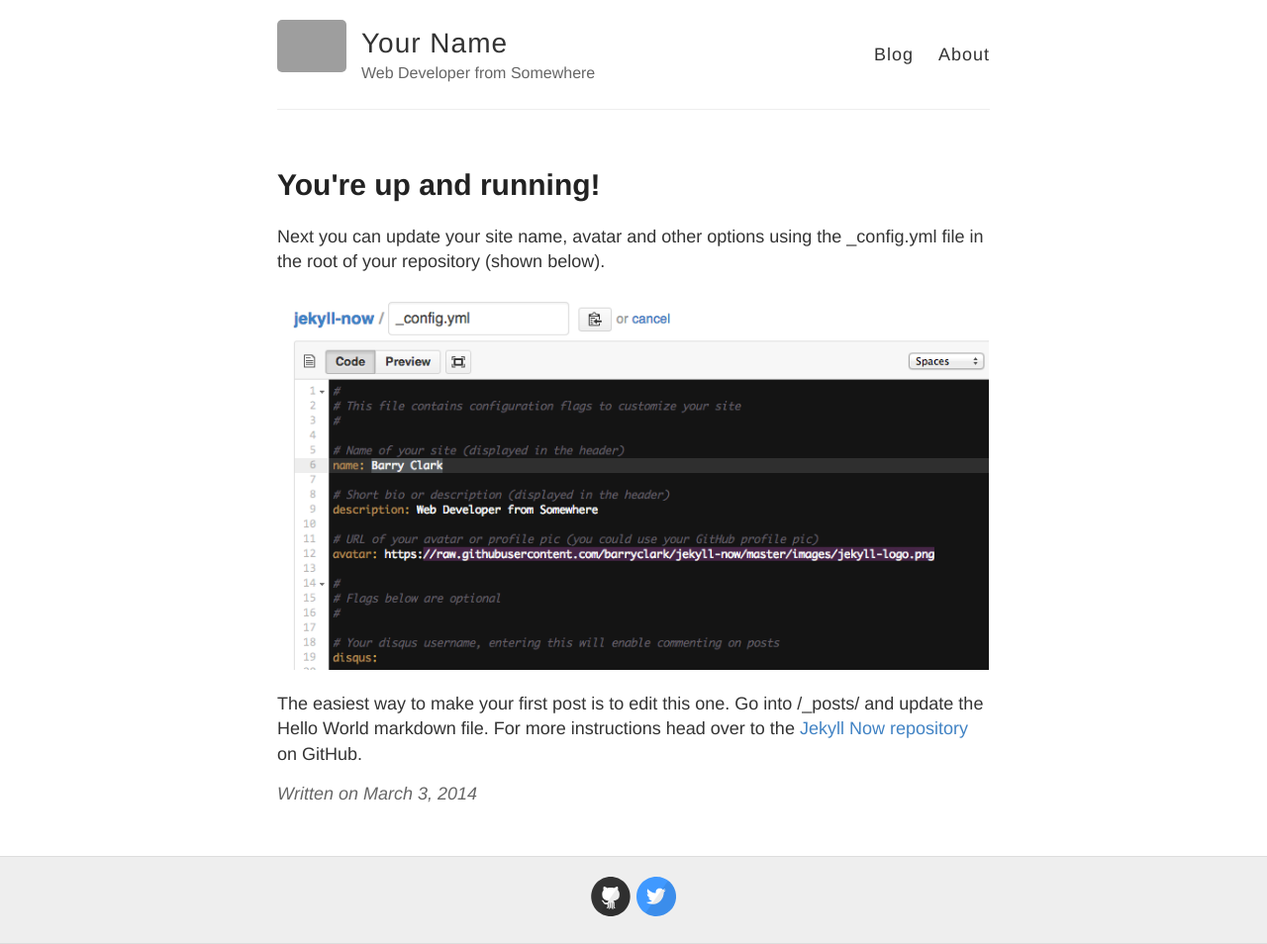
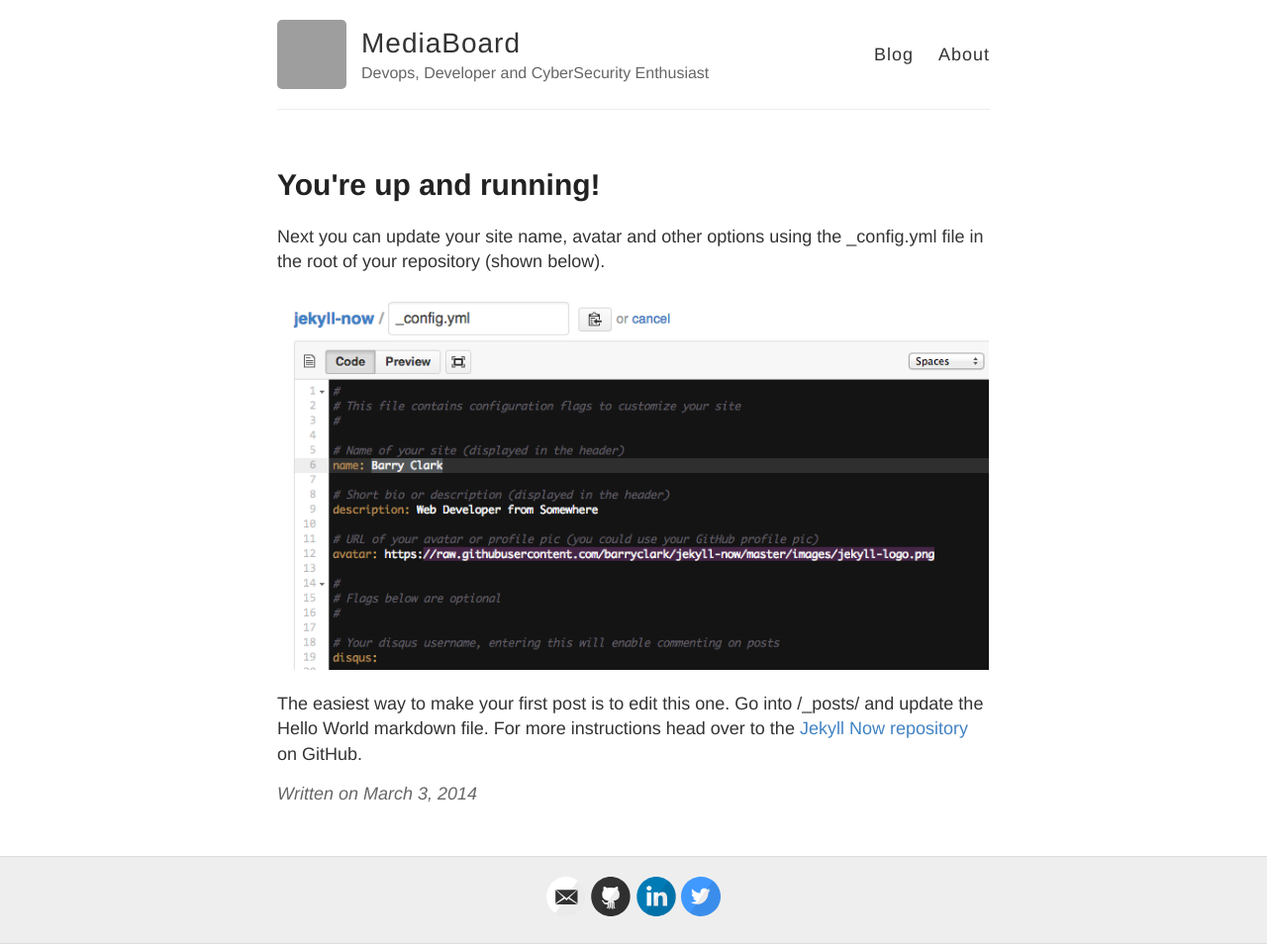
Before and after one commit to MediaBoard/MediaBoard.github.io, a Jekyll site: the page built from _posts/2014-3-3-Hello-World.md, in a window 1280 px wide. Shown: the whole page at 99% size. Built offline with Jekyll 4.4.1, drawn with Linux system fonts in a browser that asks for light colours; grey boxes are pictures that could not be loaded.

Commit message:
Change to the yaml configuration file

```diff
--- a/_config.yml
+++ b/_config.yml
@@ -3,13 +3,13 @@
 #
 
 # Name of your site (displayed in the header)
-name: Your Name
+name: MediaBoard
 
 # Short bio or description (displayed in the header)
-description: Web Developer from Somewhere
+description: Devops, Developer and CyberSecurity Enthusiast
 
 # URL of your avatar or profile pic (you could use your GitHub profile pic)
-avatar: https://raw.githubusercontent.com/barryclark/jekyll-now/master/images/jekyll-logo.png
+avatar: https://avatars.githubusercontent.com/u/17817614?s=400&u=e1fe4ddd8a9776b946f5330d07978a88d61f3036&v=4https://avatars.githubusercontent.com/u/17817614?s=400&u=e1fe4ddd8a9776b946f5330d07978a88d61f3036&v=4
 
 #
 # Flags below are optional
@@ -18,15 +18,15 @@ avatar: https://raw.githubusercontent.com/barryclark/jekyll-now/master/images/je
 # Includes an icon in the footer for each username you enter
 footer-links:
   dribbble:
-  email:
+  email: moises.bueso@bystechnologies.com
   facebook:
   flickr:
-  github: barryclark/jekyll-now
+  github: MediaBoard
   instagram:
-  linkedin:
+  linkedin: moises-bueso-b75845b8
   pinterest:
   rss: # just type anything here for a working RSS icon
-  twitter: jekyllrb
+  twitter: mebueso
   stackoverflow: # your stackoverflow profile, e.g. "users/50476/bart-kiers"
   youtube: # channel/<your_long_string> or user/<user-name>
   googleplus: # anything in your profile username that comes after plus.google.com/
```
